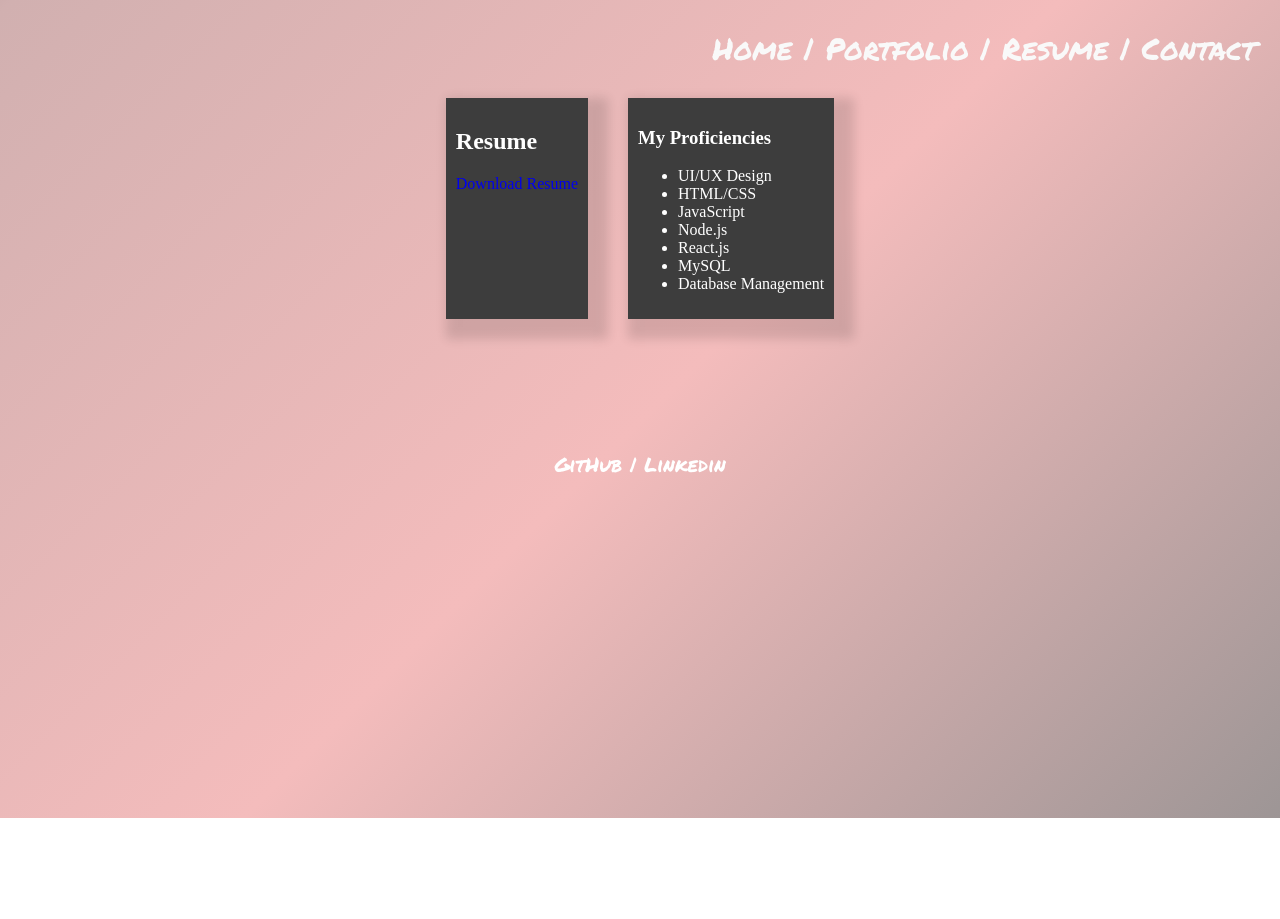
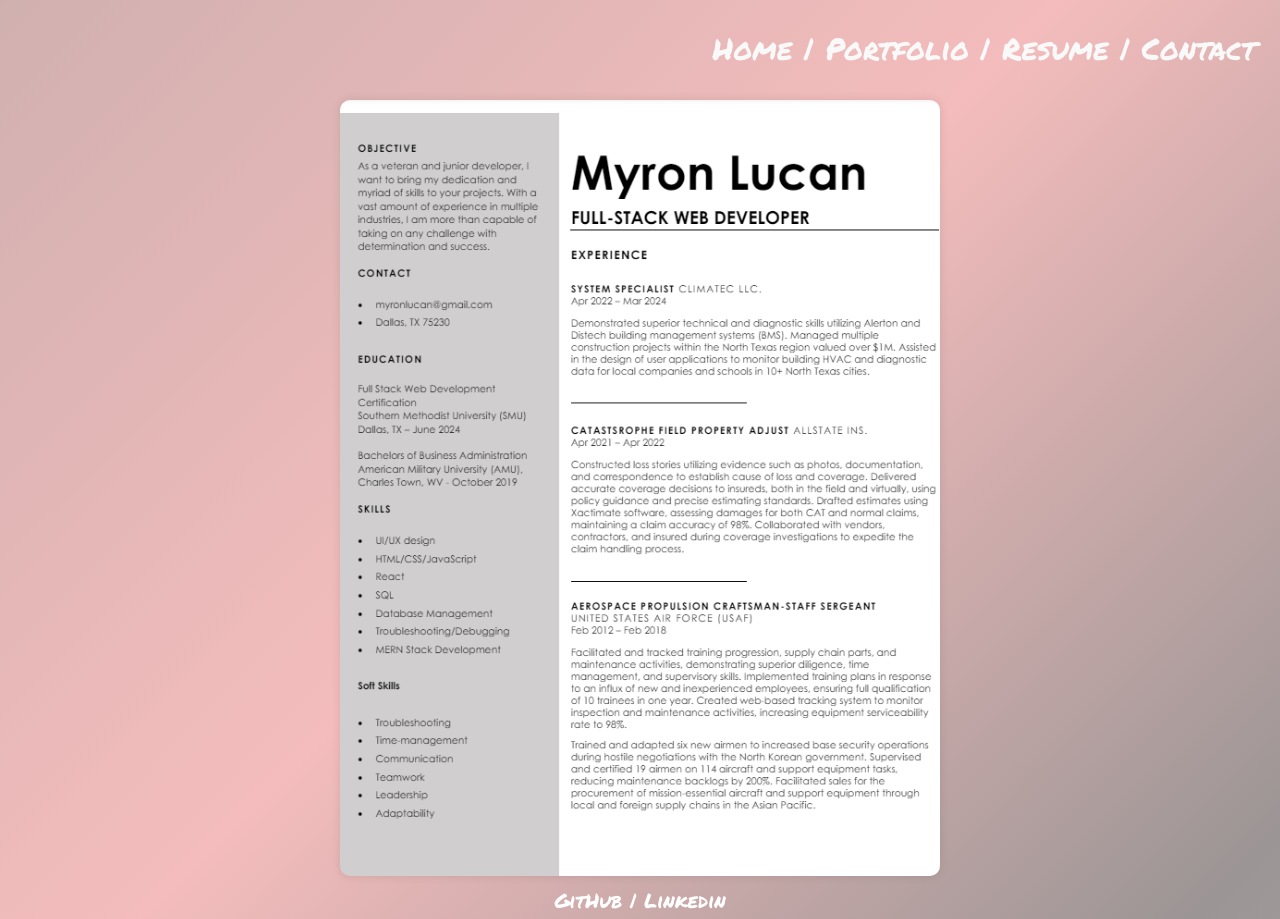
Before and after one commit to MLUCAN2/Lucan-Portfolio, a React (Vite) app: page / in a window 1280 px wide. Both pictures are taken after a click on the button "Resume |". Before the commit the page ends 818 px from the top, so only its background shows below. Built offline with nearby package versions, Linux system fonts and the light colour scheme.

Commit message:
updated resume section

```diff
--- a/src/App.css
+++ b/src/App.css
@@ -128,7 +128,42 @@ nav button{
 }
 
 /* Resume Section */
-.resume-section{
+.resume-section {
+  text-align: center;
+  padding: 2px;
+}
+
+.resume-container {
+  position: relative;
+  display: inline-block;
+}
+
+.resume-image {
+  width: 100%;
+  max-width: 600px;
+  border-radius: 10px;
+  box-shadow: 0 0 10px rgba(0, 0, 0, 0.1);
+}
+
+.resume-link {
+  position: absolute;
+  top: 50%;
+  left: 50%;
+  transform: translate(-50%, -50%);
+  background-color: rgba(0, 0, 0, 0.7);
+  color: white;
+  padding: 10px 20px;
+  border-radius: 5px;
+  text-decoration: none;
+  opacity: 0;
+  transition: opacity 0.3s ease;
+  font-family: "Permanent Marker";
+}
+
+.resume-container:hover .resume-link {
+  opacity: 1;
+}
+/* .resume-section{
   display: flex;
   flex-direction: row;
   justify-content: center;
@@ -143,7 +178,7 @@ nav button{
 }
 .my-resume a{
   text-decoration: none;
-}
+} */
 
 /* Portfolio - Project Section */
 .portfolio-grid{
--- a/src/pages/Resume.jsx
+++ b/src/pages/Resume.jsx
@@ -1,24 +1,32 @@
 import React from "react";
+import resume from '../../img/resume.png';
 
 const Resume= ()=> (
     <section className="resume-section">
-        <div className="my-resume">
-            <h2>Resume</h2>
-            <a href="docs/Resume.pdf" download>Download Resume</a>
-        </div>
-        <div className="proficiencies">
-            <h3>My Proficiencies</h3>
-            <ul>
-                <li>UI/UX Design</li>
-                <li>HTML/CSS</li>
-                <li>JavaScript</li>
-                <li>Node.js</li>
-                <li>React.js</li>
-                <li>MySQL</li>
-                <li>Database Management</li>
-            </ul>
-        </div>
-    </section>
+    <div className="resume-container">
+        <img src={resume} alt="My Resume" className="resume-image" />
+        <a href='docs/Resume.pdf' className="resume-link" download>Download Resume</a>
+    </div>
+</section>
 );
 
 export default Resume;
+
+// <section className="resume-section">
+// <div className="my-resume">
+//     <h2>Resume</h2>
+//     <a href="docs/Resume.pdf" download>Download Resume</a>
+// </div>
+// <div className="proficiencies">
+//     <h3>My Proficiencies</h3>
+//     <ul>
+//         <li>UI/UX Design</li>
+//         <li>HTML/CSS</li>
+//         <li>JavaScript</li>
+//         <li>Node.js</li>
+//         <li>React.js</li>
+//         <li>MySQL</li>
+//         <li>Database Management</li>
+//     </ul>
+// </div>
+// </section>
```
Also changed, not shown: img/resume.png (added), 1 other file (tests, documents, lock files or other folders).
